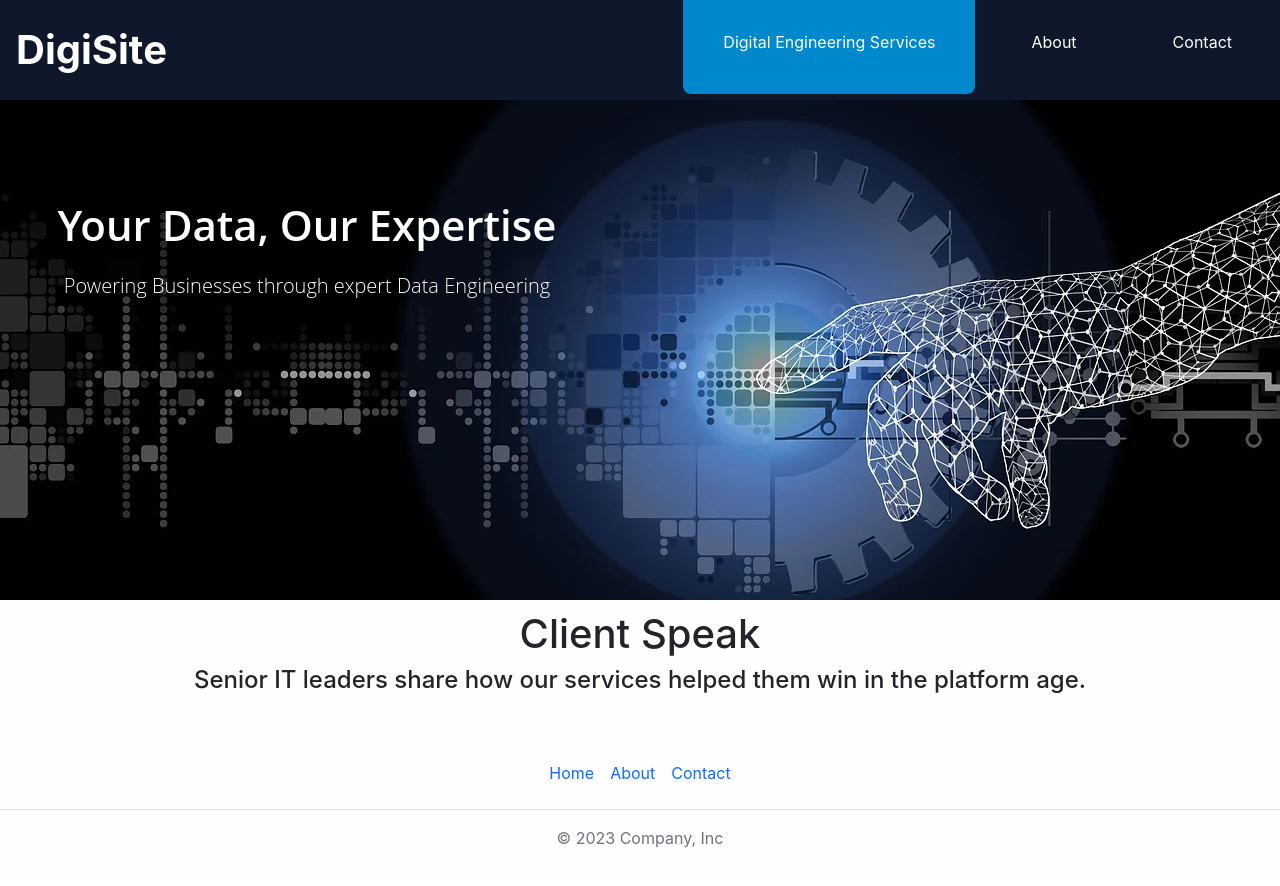
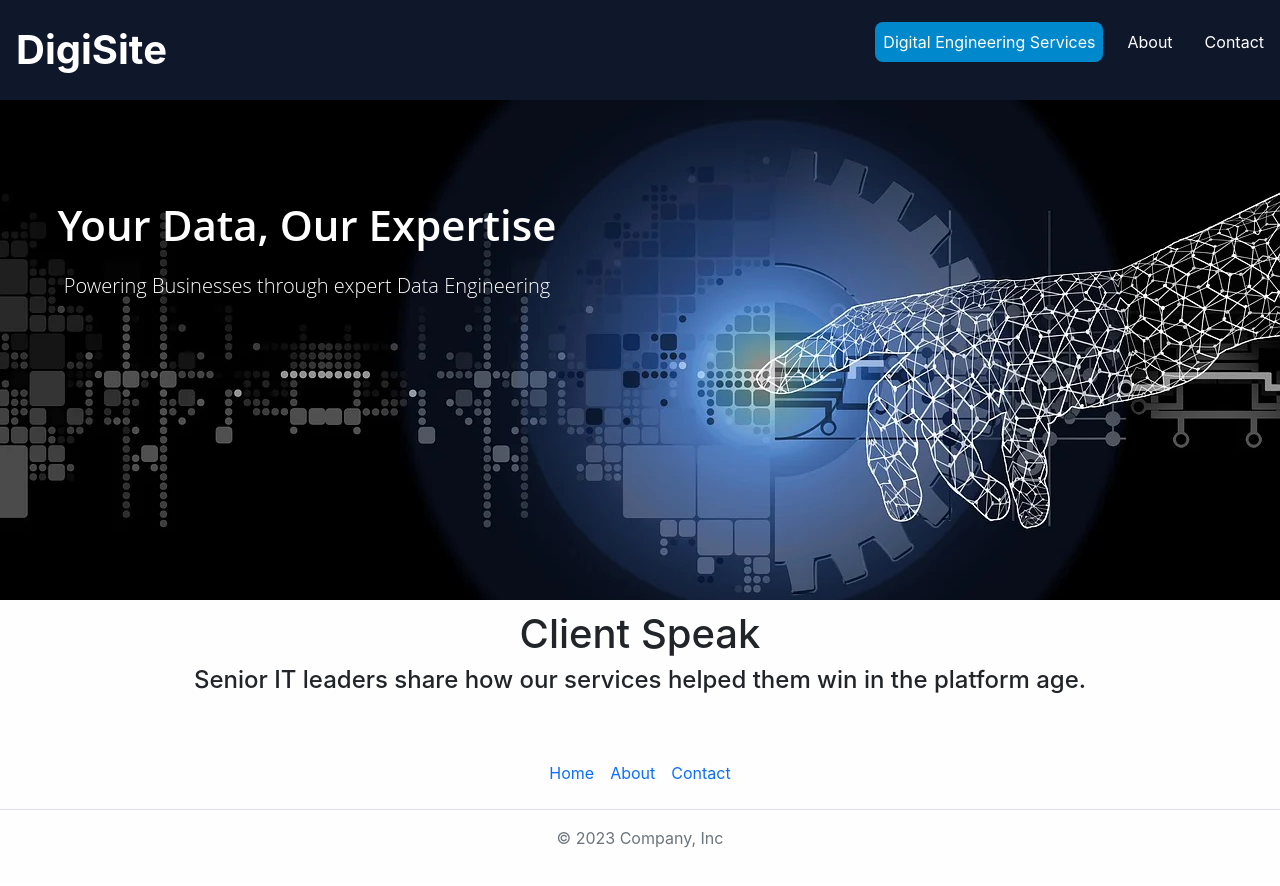
Before and after one commit to rassu18/dataeng, a React (Create React App) app: page / in a window 1280 px wide. Shown: the top 886 px of the page. Built offline with nearby package versions, Linux system fonts and the light colour scheme.

Commit message:
Update nav.css

```diff
--- a/src/pages/nav.css
+++ b/src/pages/nav.css
@@ -35,7 +35,7 @@ nav ul li a{
     display: block;
     text-decoration: none;
     color: #ffffff;
-    padding: 2.5rem;
+    padding: 0.5rem;
     margin: 0 0.5rem;
     border-radius: 0.5rem;
 }
@@ -56,6 +56,26 @@ nav .menu span{
     width: 100%;
     background-color: #ffffff;
     border-radius: 0.2rem;
+}
+.dropdown{
+    position: relative;
+}
+
+.dropdown-menu{
+    display: none;
+    position: absolute;
+    top: 100%;
+    left: 0;
+    padding: 10px;
+    background-color: #f9f9f9;
+    min-width: 100px;
+    box-shadow: 0 2px 5px rgba(0, 0, 0, 0.1);
+    z-index: 1;
+}
+
+
+.dropdown:hover .dropdown-menu {
+    display: block;
 }
 
 @media (max-width: 480px) {
```
